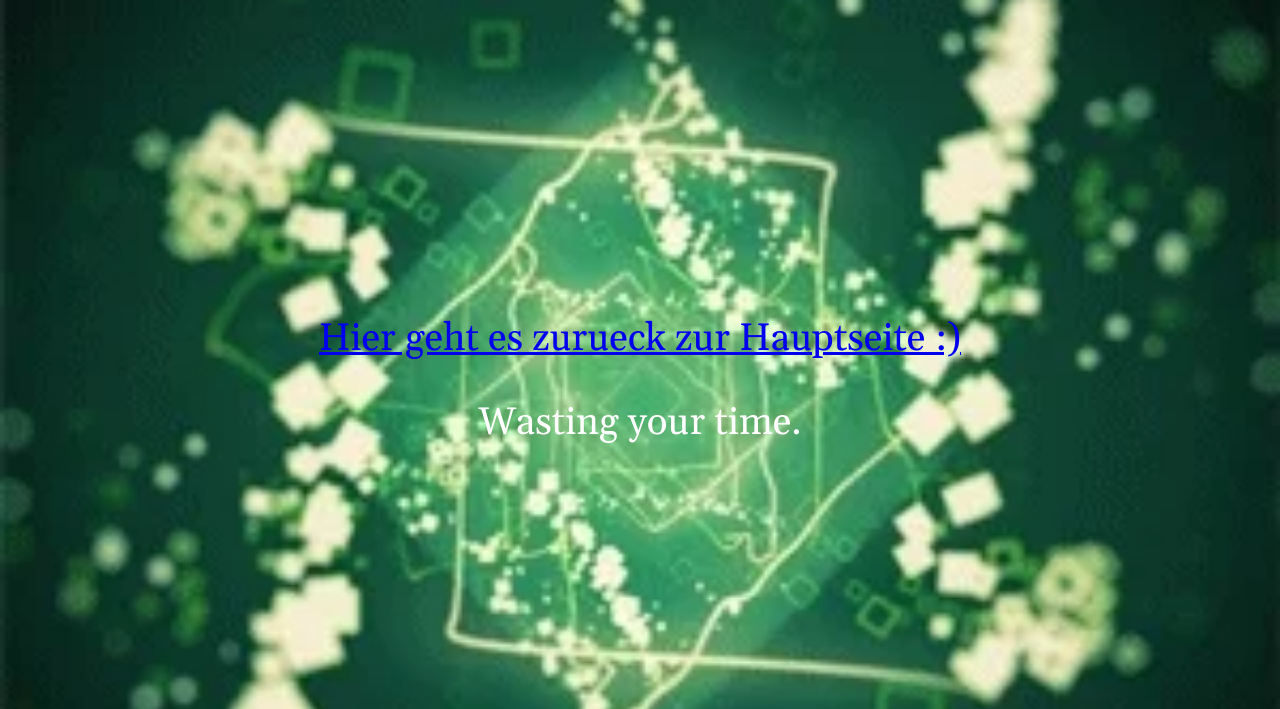
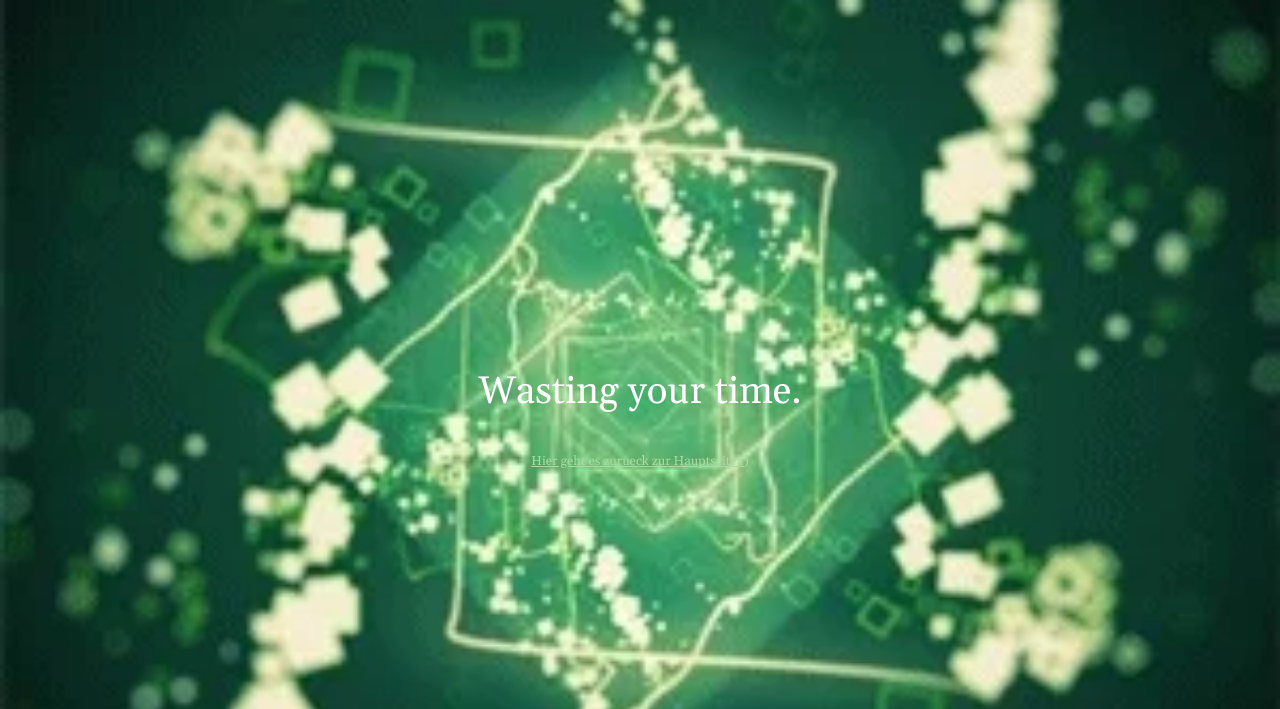
Before and after one commit to Kamikali/hydrandi, a PHP site: page /wasted.php in a window 1280 px wide. Shown: the top 709 px of the page. Run offline with PHP 8.4, Linux system fonts and the light colour scheme.

Commit message:
hopefull a less dominant link at wasted.php

```diff
--- a/wasted.css
+++ b/wasted.css
@@ -28,6 +28,29 @@ p {
 	transform-style: preserve-3d;
 }
 
+a {
+	font-size: small;
+}
+
+a:link {
+  color: #a7dba2;
+}
+
+
+a:visited {
+  color: #83a880;
+}
+
+
+a:hover {
+  color: #496e45;
+}
+
+
+a:active {
+  color: #43803c;
+}
+
 span {
 	display: inline-block;
 
--- a/wasted.php
+++ b/wasted.php
@@ -7,9 +7,8 @@
     <link rel="stylesheet" href="./wasted.css">
   </head>
   <body>
+		<p>Wasting your time.</p>
 	<a href="index.php">Hier geht es zurueck zur Hauptseite :)</a>
-		<p>Wasting your time.</p>
-
 	<div style="visibility:hidden">
 		<audio autoplay loop>
 		<source src="./content/wastingmytime.mp3" type="audio/mpeg">
```
